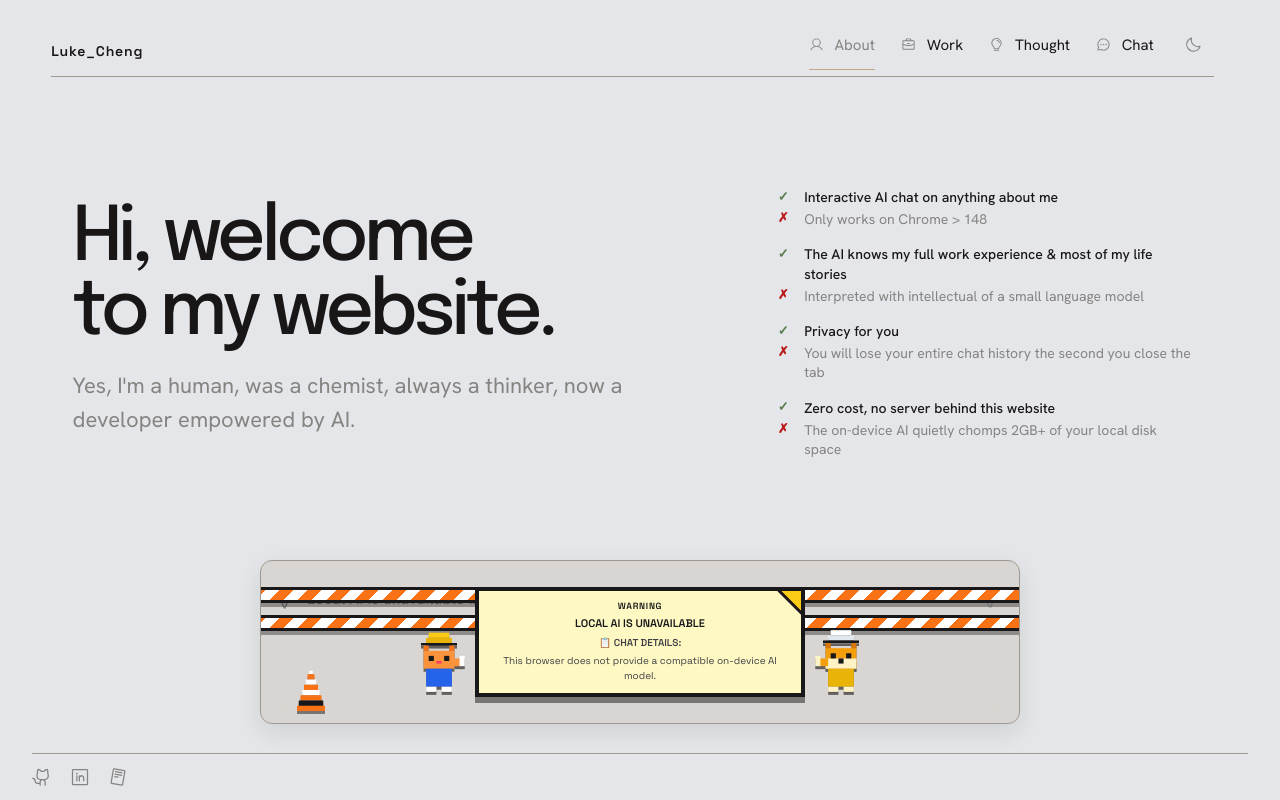
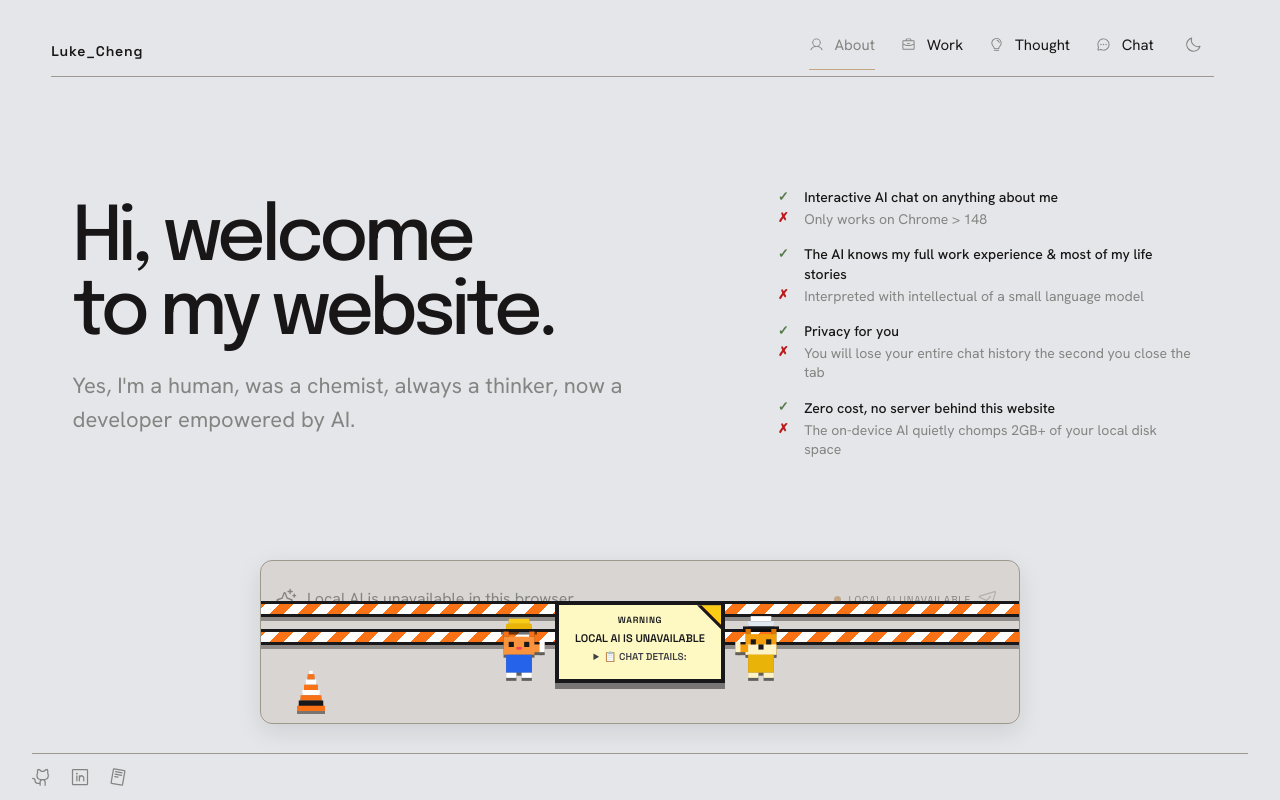
Before and after one commit to luke-cheng/luke-cheng.github.io, a Next.js app: page / in a window 1280 px wide. Built offline with nearby package versions, Linux system fonts and the light colour scheme; a web font is replaced by a local one.

Commit message:
update piexl art

```diff
--- a/app/_components/PixelBarricadeOverlay.tsx
+++ b/app/_components/PixelBarricadeOverlay.tsx
@@ -71,10 +71,12 @@ export function PixelBarricadeOverlay({
         <div className="pixel-barricade-overlay__board">
           {tag && <div className="pixel-barricade-overlay__tag">{tag}</div>}
           <div className="pixel-barricade-overlay__message">{message}</div>
-          <div className="pixel-barricade-overlay__details">
-            <strong>📋 CHAT DETAILS:</strong>
+          <details className="pixel-barricade-overlay__details">
+            <summary>
+              <strong>📋 CHAT DETAILS:</strong>
+            </summary>
             <span>{details}</span>
-          </div>
+          </details>
           {progress !== undefined && (
             <progress
               className="pixel-barricade-overlay__progress"
--- a/app/site.css
+++ b/app/site.css
@@ -623,8 +623,24 @@ a:focus-visible {
   font: 10px/1.45 var(--mono);
   overflow-wrap: anywhere;
 }
-.pixel-barricade-overlay__details[hidden] {
-  display: none;
+.pixel-barricade-overlay__details > summary {
+  cursor: pointer;
+}
+.pixel-barricade-overlay__details::details-content {
+  interpolate-size: allow-keywords;
+  overflow: clip;
+  contain: layout;
+}
+.pixel-barricade-overlay__details:not([open])::details-content {
+  block-size: 0;
+}
+@media (prefers-reduced-motion: no-preference) {
+  .pixel-barricade-overlay__details::details-content {
+    transition: block-size, content-visibility, display;
+    transition-duration: 0.25s;
+    transition-timing-function: ease-in-out;
+    transition-behavior: allow-discrete;
+  }
 }
 .pixel-barricade-overlay__progress {
   width: 100%;
```
